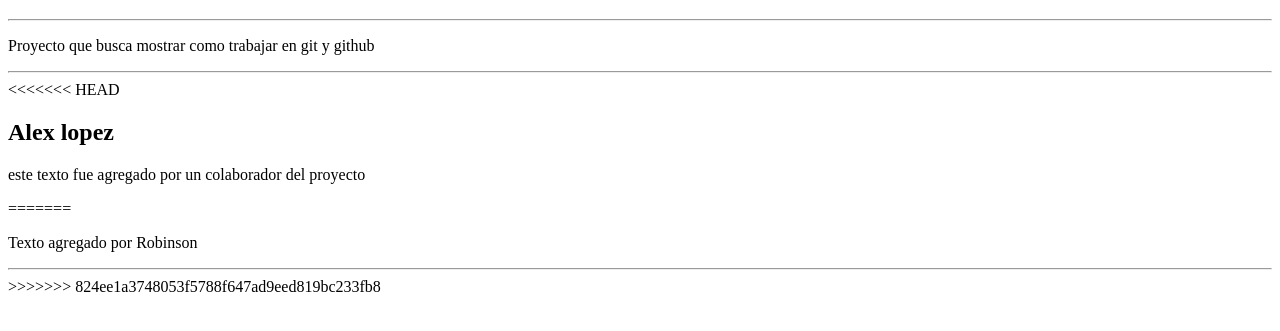
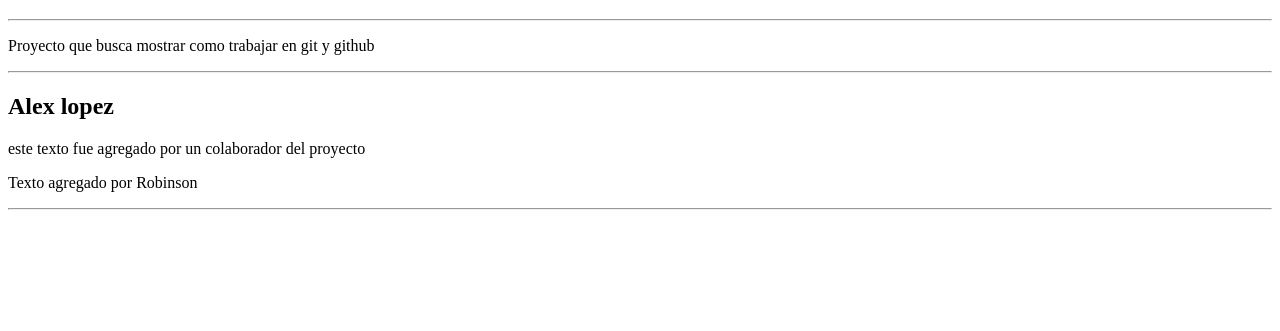
Before and after one commit to lecos8/PruebaGit_27, a plain HTML site: page index.html in a window 1280 px wide. Shown: the part 61-392 px from the top of the page. Drawn offline with Linux system fonts and the light colour scheme.

Commit message:
Update index.html

```diff
--- a/index.html
+++ b/index.html
@@ -8,12 +8,9 @@
         <hr>
         <p>Proyecto que busca mostrar como trabajar en git y github</p>
         <hr>
-<<<<<<< HEAD
         <h2>Alex lopez</h2>
         <p>este texto fue agregado por un colaborador del proyecto</p>
-=======
         <p>Texto agregado por Robinson</p>
         <hr>
->>>>>>> 824ee1a3748053f5788f647ad9eed819bc233fb8
     </body>
 </html>
```
